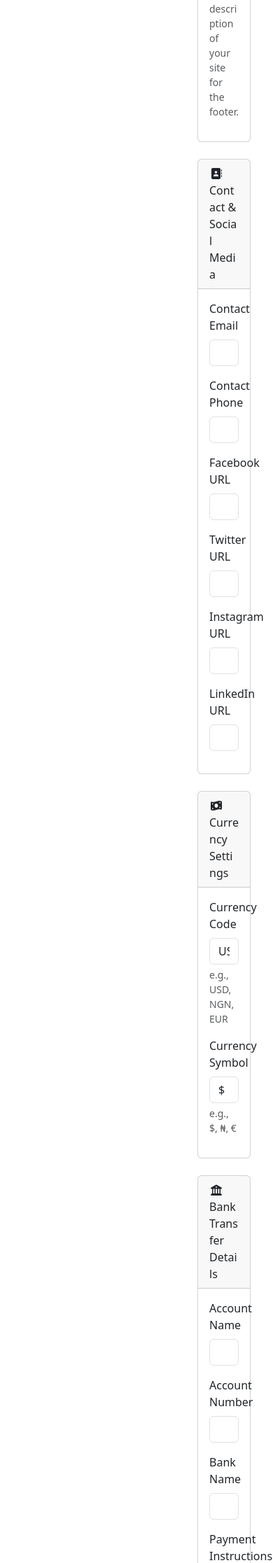
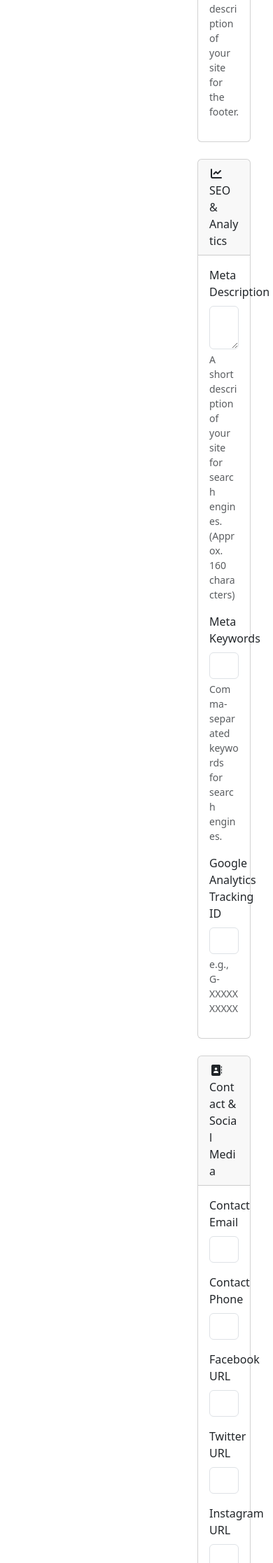
Before and after one commit to philmorehost/EFLEX, a PHP site: page /admin/site_settings.php in a window 390 px wide. Shown: the part 991-3224 px from the top of the page at 70% size. Run offline with PHP 8.4, Linux system fonts and the light colour scheme; the visitor is signed in with stand-in values (Sample User, id 1); data that the repository does not hold is empty; some libraries are stand-ins or nearby versions.

Commit message:
feat: Add SEO, Analytics, and Editable Footer
This commit implements several new content management and marketing features, allowing the administrator to have greater control over the site's presentation and tracking.

Key Changes:

- **SEO & Analytics Settings**:
  - A new "SEO & Analytics" section has been added to the `admin/site_settings.php` page.
  - Admins can now set a site-wide Meta Description, Meta Keywords, and a Google Analytics Tracking ID.

- **Dynamic Header Updates**:
  - The main site header (`includes/header.php`) has been updated to dynamically insert the new SEO meta tags into the `<head>` of every page.
  - The Google Analytics script is now automatically included on every page, but only if a Tracking ID has been provided in the settings.

- **Editable Footer Content**:
  - A new "Site Information" section has been added to the site settings, allowing the admin to edit the Site Title and a short "About Us" blurb.
  - A new "Contact & Social Media" section allows the admin to set a contact email, phone number, and URLs for various social media profiles (Facebook, Twitter, etc.).
  - The main site footer (`includes/footer.php`) has been completely refactored to pull all of its content dynamically from these new settings.
  - Social media icons in the footer will only be displayed if a corresponding URL is provided.

```diff
--- a/admin/site_settings.php
+++ b/admin/site_settings.php
@@ -61,6 +61,27 @@ function get_setting($key, $default = '') {
                 <label for="site_info" class="form-label">Site Information (About Us)</label>
                 <textarea name="site_info" class="form-control" id="site_info" rows="4"><?php echo get_setting('site_info', 'Your default about us text here.'); ?></textarea>
                 <div class="form-text">A short description of your site for the footer.</div>
+            </div>
+        </div>
+    </div>
+
+    <div class="card mb-4">
+        <div class="card-header"><i class="fas fa-chart-line"></i> SEO & Analytics</div>
+        <div class="card-body">
+            <div class="mb-3">
+                <label for="seo_meta_description" class="form-label">Meta Description</label>
+                <textarea name="seo_meta_description" class="form-control" id="seo_meta_description" rows="2"><?php echo get_setting('seo_meta_description'); ?></textarea>
+                <div class="form-text">A short description of your site for search engines. (Approx. 160 characters)</div>
+            </div>
+            <div class="mb-3">
+                <label for="seo_meta_keywords" class="form-label">Meta Keywords</label>
+                <input type="text" name="seo_meta_keywords" class="form-control" id="seo_meta_keywords" value="<?php echo get_setting('seo_meta_keywords'); ?>">
+                <div class="form-text">Comma-separated keywords for search engines.</div>
+            </div>
+            <div class="mb-3">
+                <label for="google_analytics_id" class="form-label">Google Analytics Tracking ID</label>
+                <input type="text" name="google_analytics_id" class="form-control" id="google_analytics_id" value="<?php echo get_setting('google_analytics_id'); ?>">
+                <div class="form-text">e.g., G-XXXXXXXXXX</div>
             </div>
         </div>
     </div>
```
Also changed, not shown: includes/header.php (+14 -0 lines).
